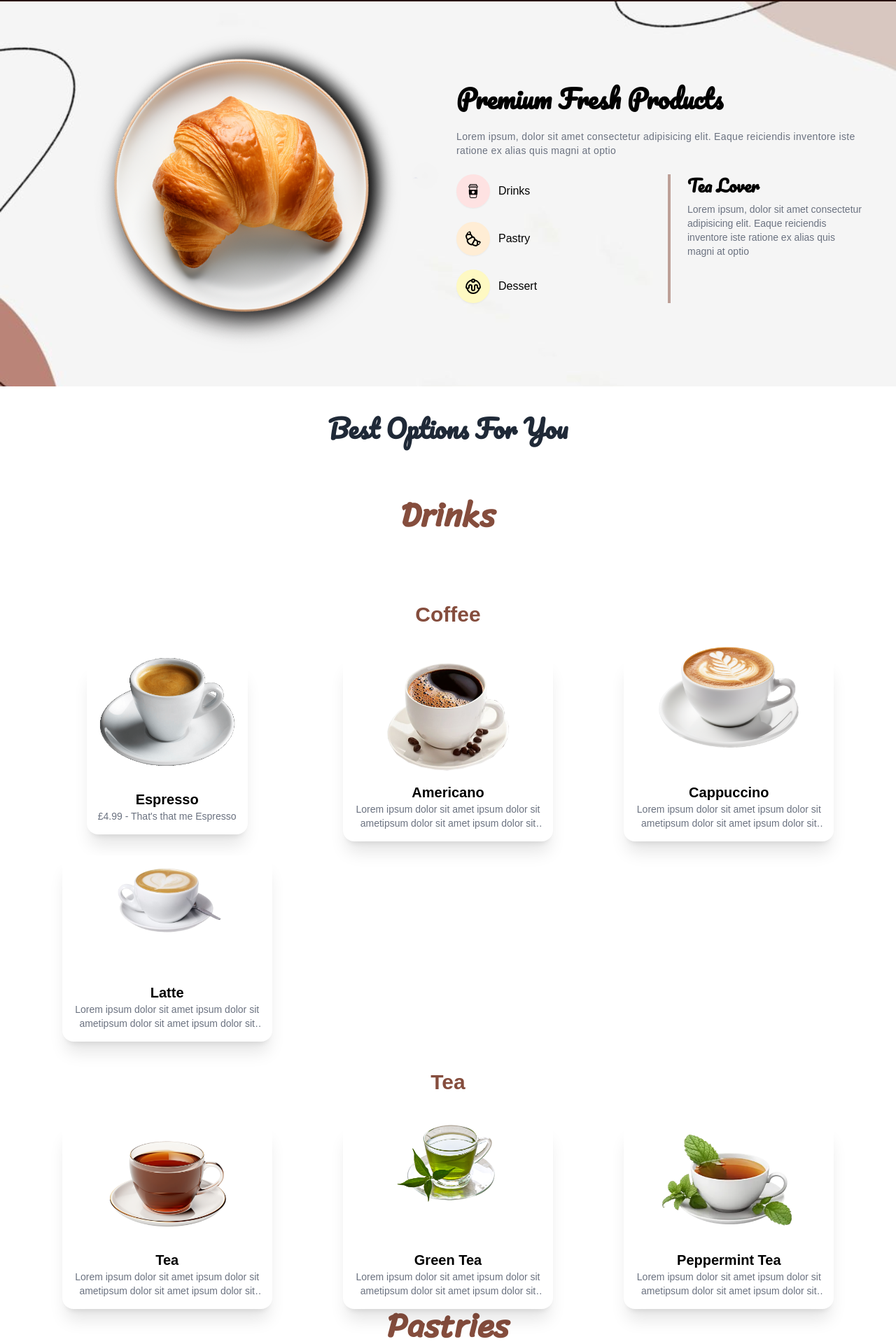
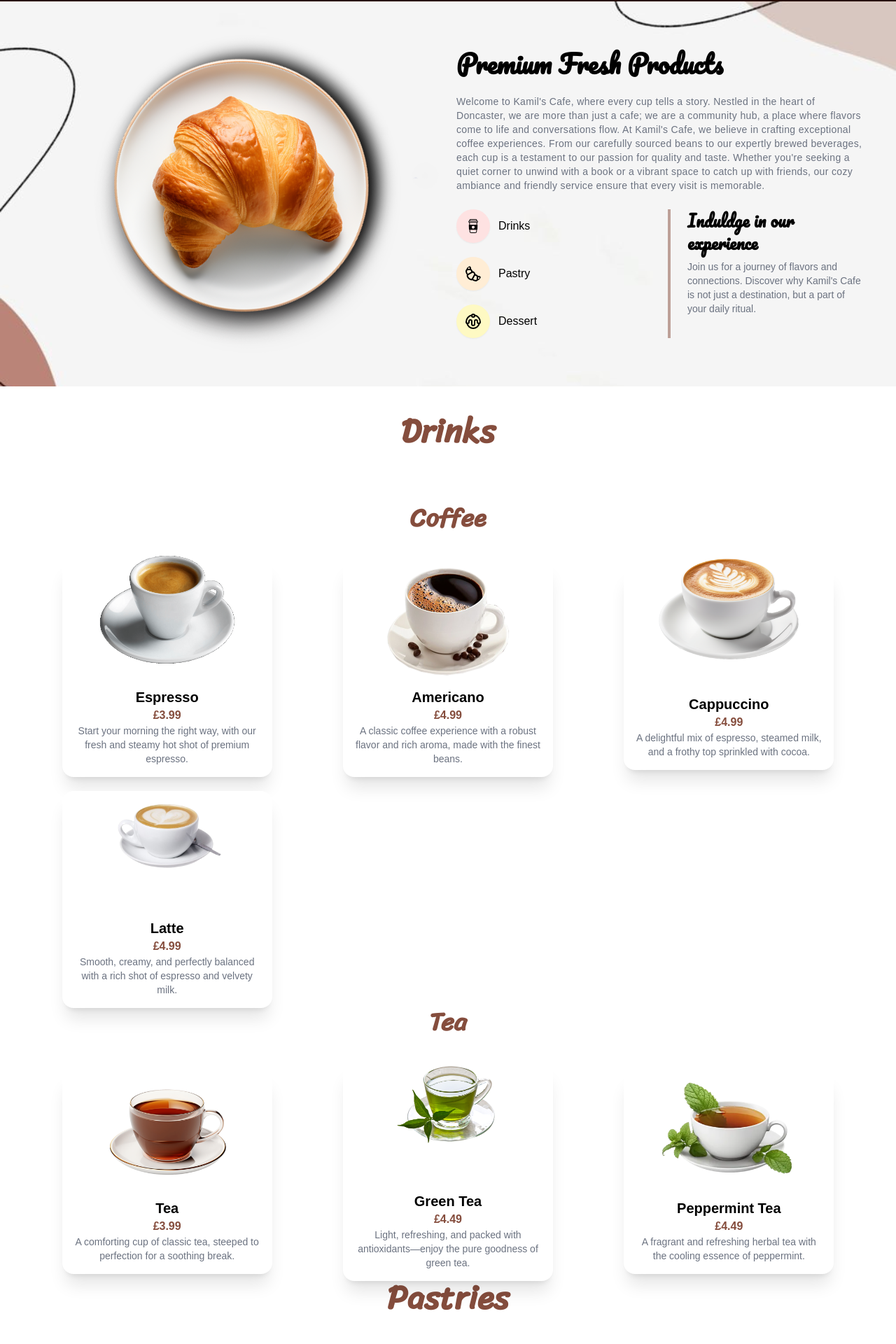
Before and after one commit to KamilSzczesiak/Cafe, a React (Vite) app: page / in a window 1280 px wide. Shown: the part 774-2694 px from the top of the page at 70% size. Built offline with nearby package versions, Linux system fonts and the light colour scheme.

Commit message:
Deployment updates

```diff
--- a/src/components/About.jsx
+++ b/src/components/About.jsx
@@ -42,9 +42,16 @@ const Banner = () => {
                   data-aos="fade-up"
                   className="text-sm text-gray-500 tracking-wide leading-5"
                 >
-                  Lorem ipsum, dolor sit amet consectetur adipisicing elit.
-                  Eaque reiciendis inventore iste ratione ex alias quis magni at
-                  optio
+                  Welcome to Kamil's Cafe, where every cup tells a story.
+                  Nestled in the heart of Doncaster, we are more than just a
+                  cafe; we are a community hub, a place where flavors come to
+                  life and conversations flow. At Kamil's Cafe, we believe in
+                  crafting exceptional coffee experiences. From our carefully
+                  sourced beans to our expertly brewed beverages, each cup is a
+                  testament to our passion for quality and taste. Whether you're
+                  seeking a quiet corner to unwind with a book or a vibrant
+                  space to catch up with friends, our cozy ambiance and friendly
+                  service ensure that every visit is memorable.
                 </p>
 
                 <div className="grid grid-cols-2 gap-6">
@@ -75,12 +82,12 @@ const Banner = () => {
                     className="border-l-4 border-primary/50 pl-6 space-y-2"
                   >
                     <h1 className="text-2xl font-semibold font-cursive ">
-                      Tea Lover
+                      Induldge in our experience
                     </h1>
                     <p className="text-sm text-gray-500">
-                    Lorem ipsum, dolor sit amet consectetur adipisicing elit.
-                    Eaque reiciendis inventore iste ratione ex alias quis magni at
-                    optio
+                      Join us for a journey of flavors and connections. Discover
+                      why Kamil's Cafe is not just a destination, but a part of
+                      your daily ritual.
                     </p>
                   </div>
                 </div>
--- a/src/components/Contact.jsx
+++ b/src/components/Contact.jsx
@@ -38,15 +38,16 @@ const Contact = () => {
             >
               Kamil's Cafe
             </a>
-            <p className="pt-4">
-              Crafted Coffee, Cozy Vibes, Unforgettable Moments – Your Perfect
-              Espresso Escape
+            <p className="pt-4"><i>
+              "Brewing Community, Connection, and Comfort, One Perfectly Crafted
+              Cup at a Time, Where Every Sip Tells a Story and Every Visit Feels
+              Like Home."</i>
             </p>
           </div>
 
           {/* Footer links */}
           <div className="col-span-2 grid grid-cols-2 sm:grid-cols-3 md:pl-10">
-          <div className="py-8 px-4"></div>
+            <div className="py-8 px-4"></div>
             <div className="py-8 px-4">
               <h1 className="text-xl font-semibold sm:text-left mb-3">
                 Quick Links
--- a/src/components/Hero.jsx
+++ b/src/components/Hero.jsx
@@ -27,12 +27,12 @@ const Hero = () => {
               <div data-aos="fade-up" data-aos-delay="400">
               <button
                 onClick={() => {
-                  const section = document.querySelector("#coffee");
+                  const section = document.querySelector("#drinks");
                   section?.scrollIntoView({ behavior: "smooth" });
                 }}
                   className="bg-gradient-to-r from-primary to-secondary border-2 border-primary hover:scale-105 duration-200 text-white py-2 px-4 rounded-full"
               >
-                I'm Hungry!
+                Explore The Menu!
               </button>
               </div>
             </div>
--- a/src/components/Menu.jsx
+++ b/src/components/Menu.jsx
@@ -23,79 +23,87 @@ const DrinksData = [
     img: Espresso,
     name: "Espresso",
     description:
-      "£4.99 - That's that me Espresso",
+      "£3.99 | Start your morning the right way, with our fresh and steamy hot shot of premium espresso.",
     aosDelay: "100",
+    type: "coffee",
   },
   {
     id: 2,
     img: Americano,
     name: "Americano",
     description:
-      "Lorem ipsum dolor sit amet ipsum dolor sit ametipsum dolor sit amet ipsum dolor sit amet",
+      "£4.99 | A classic coffee experience with a robust flavor and rich aroma, made with the finest beans.",
     aosDelay: "300",
+    type: "coffee",
   },
   {
     id: 3,
     img: Cappuccino,
     name: "Cappuccino",
     description:
-      "Lorem ipsum dolor sit amet ipsum dolor sit ametipsum dolor sit amet ipsum dolor sit amet",
+      "£4.99 | A delightful mix of espresso, steamed milk, and a frothy top sprinkled with cocoa.",
     aosDelay: "500",
+    type: "coffee",
   },
   {
     id: 4,
     img: Latte,
     name: "Latte",
     description:
-      "Lorem ipsum dolor sit amet ipsum dolor sit ametipsum dolor sit amet ipsum dolor sit amet",
+      "£4.99 | Smooth, creamy, and perfectly balanced with a rich shot of espresso and velvety milk.",
     aosDelay: "500",
+    type: "coffee",
   },
   {
-    id: "gap-1", // Placeholder ID
-    img: null, // No image for gap
-    name: "", // Empty name
-    description: "", // Empty description
-    aosDelay: "0", // No animation
+    id: "gap-1",
+    img: null,
+    name: "",
+    description: "",
+    aosDelay: "0",
   },
   {
-    id: "gap-2", // Placeholder ID
-    img: null, // No image for gap
-    name: "", // Empty name
-    description: "", // Empty description
-    aosDelay: "0", // No animation
+    id: "gap-2",
+    img: null,
+    name: "",
+    description: "",
+    aosDelay: "0",
   },
   {
     id: 5,
     img: Tea,
     name: "Tea",
     description:
-      "Lorem ipsum dolor sit amet ipsum dolor sit ametipsum dolor sit amet ipsum dolor sit amet",
+      "£3.99 | A comforting cup of classic tea, steeped to perfection for a soothing break.",
     aosDelay: "500",
+    type: "tea",
   },
   {
     id: 6,
     img: GreenTea,
     name: "Green Tea",
     description:
-      "Lorem ipsum dolor sit amet ipsum dolor sit ametipsum dolor sit amet ipsum dolor sit amet",
+      "£4.49 | Light, refreshing, and packed with antioxidants—enjoy the pure goodness of green tea.",
     aosDelay: "500",
+    type: "tea",
   },
   {
     id: 7,
     img: PeppermintTea,
     name: "Peppermint Tea",
     description:
-      "Lorem ipsum dolor sit amet ipsum dolor sit ametipsum dolor sit amet ipsum dolor sit amet",
+      "£4.49 | A fragrant and refreshing herbal tea with the cooling essence of peppermint.",
     aosDelay: "500",
+    type: "tea",
   },
 ];
+
 const PastriesData = [
   {
     id: 1,
     img: Croissant,
     name: "Croissant",
     description:
-      "£2.50 Fresh and Crispy",
+      "£2.49 | Buttery, flaky, and freshly baked—a perfect start to your day.",
     aosDelay: "100",
   },
   {
@@ -103,7 +111,7 @@ const PastriesData = [
     img: CinnamonRoll,
     name: "Cinnamon Roll",
     description:
-      "Lorem ipsum dolor sit amet ipsum dolor sit ametipsum dolor sit amet ipsum dolor sit amet",
+      "£2.99 | Swirls of cinnamon and a sweet glaze make this roll irresistible.",
     aosDelay: "300",
   },
   {
@@ -111,7 +119,7 @@ const PastriesData = [
     img: Donut,
     name: "Donut",
     description:
-      "Lorem ipsum dolor sit amet ipsum dolor sit ametipsum dolor sit amet ipsum dolor sit amet",
+      "£2.99 | A soft, sweet treat with a golden glaze or a sprinkle of your choice.",
     aosDelay: "500",
   },
   {
@@ -119,7 +127,7 @@ const PastriesData = [
     img: LemonSlice,
     name: "Lemon Slice",
     description:
-      "Lorem ipsum dolor sit amet ipsum dolor sit ametipsum dolor sit amet ipsum dolor sit amet",
+      "£3.49 | Tangy and sweet, with a zesty lemon flavor in every bite.",
     aosDelay: "500",
   },
   {
@@ -127,7 +135,7 @@ const PastriesData = [
     img: PainAuChocolat,
     name: "Pain Au Chocolat",
     description:
-      "Lorem ipsum dolor sit amet ipsum dolor sit ametipsum dolor sit amet ipsum dolor sit amet",
+      "£2.99 | A flaky pastry filled with rich, melted chocolate—pure indulgence.",
     aosDelay: "500",
   },
 ];
@@ -138,7 +146,7 @@ const DessertData = [
     img: Cheesecake,
     name: "Cheesecake",
     description:
-      "£2.50 Fresh and Crispy",
+      "£3.49 | Creamy, rich, and perfectly sweet with a buttery biscuit base.",
     aosDelay: "100",
   },
   {
@@ -146,44 +154,38 @@ const DessertData = [
     img: Brownies,
     name: "Brownies",
     description:
-      "£2.50 Fresh and Crispy",
+      "£2.99 | Fudgy and decadent with a deep chocolate flavor—an all-time favorite.",
     aosDelay: "100",
   },
 ];
+
+const formatDescription = (description) => {
+  const [price, ...rest] = description.split(" | ");
+  return { price, details: rest.join(" | ") };
+};
+
 const Services = () => {
   return (
     <>
       <span id="services"></span>
       <div className="py-10">
         <div className="container">
-          {/* Heading section  */}
+          {/* Drinks Section */}
           <div id="drinks" className="text-center mb-20">
-            <h1 className="text-4xl font-bold font-cursive text-gray-800">
-              Best Options For You
-            </h1>
-          </div>
-          <div className="text-center mb-20">
             <h1 className="text-5xl font-bold font-cursive2 text-primary">
               Drinks
             </h1>
           </div>
-          {/* Services Card section  */}
+          {/* Coffee Section */}
+          <div className="text-center mb-10">
+            <h2 className="text-4xl font-semibold font-cursive2 text-primary">
+              Coffee
+            </h2>
+          </div>
           <div className="grid grid-cols-1 sm:grid-cols-2 md:grid-cols-3 gap-14 md:gap-5 place-items-center">
-  {/* Coffee Title */}
-  <div className="w-full text-center my-5 md:col-span-3">
-    <h2 className="text-3xl font-bold text-primary">Coffee</h2>
-  </div>
-
-  {/* Drinks Cards */}
-  {DrinksData.map((service) => (
-    <>
-      {service.id === 5 && (
-        // Add the "Tea" title before rendering the Green Tea item
-        <div key="tea-title" className="w-full text-center my-5 md:col-span-3">
-          <h2 className="text-3xl font-bold text-primary">Tea</h2>
-        </div>
-      )}
-      {service.img ? (
+            {DrinksData.filter((service) => service.type === "coffee").map(
+              (service) =>
+                service.img && (
                   <div
                     key={service.id}
                     data-aos="fade-up"
@@ -194,23 +196,78 @@ const Services = () => {
                       <img
                         src={service.img}
                         alt={service.name}
-              className="max-w-[200px] block mx-auto transform -translate-y-14
-                  group-hover:scale-105 group-hover:rotate-6 duration-300 mt-11"
+                        className="max-w-[200px] block mx-auto transform -translate-y-14 group-hover:scale-105 group-hover:rotate-6 duration-300 mt-11"
                       />
                     </div>
                     <div className="p-4 text-center">
                       <h1 className="text-xl font-bold">{service.name}</h1>
-            <p className="text-gray-500 group-hover:text-white duration-high text-sm line-clamp-2">
-              {service.description}
+                      {(() => {
+                        const { price, details } = formatDescription(
+                          service.description
+                        );
+                        return (
+                          <>
+                            <p className="text-primary font-bold text-md price">
+                              {price}
                             </p>
+                            <p className="text-gray-500 group-hover:text-white duration-high text-sm">
+                              {details}
+                            </p>
+                          </>
+                        );
+                      })()}
                     </div>
                   </div>
-      ) : (
-        <div key={service.id} className="invisible"></div>
+                )
             )}
+          </div>
+          {/* Tea Section */}
+          <div className="text-center mb-10">
+            <h2 className="text-4xl font-semibold font-cursive2 text-primary">
+              Tea
+            </h2>
+          </div>
+          <div className="grid grid-cols-1 sm:grid-cols-2 md:grid-cols-3 gap-14 md:gap-5 place-items-center">
+            {DrinksData.filter((service) => service.type === "tea").map(
+              (service) =>
+                service.img && (
+                  <div
+                    key={service.id}
+                    data-aos="fade-up"
+                    data-aos-delay={service.aosDelay}
+                    className="rounded-2xl bg-white hover:bg-primary hover:text-white relative shadow-xl duration-high group max-w-[300px]"
+                  >
+                    <div className="h-[122px]">
+                      <img
+                        src={service.img}
+                        alt={service.name}
+                        className="max-w-[200px] block mx-auto transform -translate-y-14 group-hover:scale-105 group-hover:rotate-6 duration-300 mt-11"
+                      />
+                    </div>
+                    <div className="p-4 text-center">
+                      <h1 className="text-xl font-bold">{service.name}</h1>
+                      {(() => {
+                        const { price, details } = formatDescription(
+                          service.description
+                        );
+                        return (
+                          <>
+                            <p className="text-primary font-bold text-md price">
+                              {price}
+                            </p>
+                            <p className="text-gray-500 group-hover:text-white duration-high text-sm">
+                              {details}
+                            </p>
                           </>
-  ))}
+                        );
+                      })()}
                     </div>
+                  </div>
+                )
+            )}
+          </div>
+
+          {/* Pastries Section */}
           <div id="pastries" className="text-center mb-20">
             <h1 className="text-5xl font-bold font-cursive2 text-primary">
               Pastries
@@ -219,6 +276,7 @@ const Services = () => {
           <div className="grid grid-cols-1 sm:grid-cols-2 md:grid-cols-3 gap-14 md:gap-5 place-items-center">
             {PastriesData.map((service) => (
               <div
+                key={service.id}
                 data-aos="fade-up"
                 data-aos-delay={service.aosDelay}
                 className="rounded-2xl bg-white hover:bg-primary hover:text-white relative shadow-xl duration-high group max-w-[300px]"
@@ -226,21 +284,32 @@ const Services = () => {
                 <div className="h-[122px]">
                   <img
                     src={service.img}
-                    alt=""
-                    className="max-w-[200px] block mx-auto transform -translate-y-14
-                  group-hover:scale-105 group-hover:rotate-6 duration-300 mt-11"
+                    alt={service.name}
+                    className="max-w-[200px] block mx-auto transform -translate-y-14 group-hover:scale-105 group-hover:rotate-6 duration-300 mt-11"
                   />
                 </div>
                 <div className="p-4 text-center">
-                  <div className="w-full "></div>
                   <h1 className="text-xl font-bold">{service.name}</h1>
-                  <p className="text-gray-500 group-hover:text-white duration-high text-sm line-clamp-2">
-                    {service.description}
+                  {(() => {
+                    const { price, details } = formatDescription(
+                      service.description
+                    );
+                    return (
+                      <>
+                        <p className="text-primary font-bold text-md price">
+                          {price}
                         </p>
+                        <p className="text-gray-500 group-hover:text-white duration-high text-sm">
+                          {details}
+                        </p>
+                      </>
+                    );
+                  })()}
                 </div>
               </div>
             ))}
           </div>
+          {/* Dessert Section */}
           <div id="dessert" className="text-center mb-20">
             <h1 className="text-5xl font-bold font-cursive2 text-primary">
               Dessert
@@ -249,6 +318,7 @@ const Services = () => {
           <div className="grid grid-cols-1 sm:grid-cols-2 md:grid-cols-3 gap-14 md:gap-5 place-items-center">
             {DessertData.map((service) => (
               <div
+                key={service.id}
                 data-aos="fade-up"
                 data-aos-delay={service.aosDelay}
                 className="rounded-2xl bg-white hover:bg-primary hover:text-white relative shadow-xl duration-high group max-w-[300px]"
@@ -256,17 +326,27 @@ const Services = () => {
                 <div className="h-[122px]">
                   <img
                     src={service.img}
-                    alt=""
-                    className="max-w-[200px] block mx-auto transform -translate-y-14
-                  group-hover:scale-105 group-hover:rotate-6 duration-300 mt-11"
+                    alt={service.name}
+                    className="max-w-[200px] block mx-auto transform -translate-y-14 group-hover:scale-105 group-hover:rotate-6 duration-300 mt-11"
                   />
                 </div>
                 <div className="p-4 text-center">
-                  <div className="w-full "></div>
                   <h1 className="text-xl font-bold">{service.name}</h1>
-                  <p className="text-gray-500 group-hover:text-white duration-high text-sm line-clamp-2">
-                    {service.description}
+                  {(() => {
+                    const { price, details } = formatDescription(
+                      service.description
+                    );
+                    return (
+                      <>
+                        <p className="text-primary font-bold text-md price">
+                          {price}
                         </p>
+                        <p className="text-gray-500 group-hover:text-white duration-high text-sm">
+                          {details}
+                        </p>
+                      </>
+                    );
+                  })()}
                 </div>
               </div>
             ))}
--- a/src/components/Navbar.jsx
+++ b/src/components/Navbar.jsx
@@ -1,4 +1,4 @@
-import React, { useState } from "react";
+import React, { useState, useEffect } from "react";
 import Logo from "../assets/website/coffee_logo.png";
 import { TiThMenuOutline } from "react-icons/ti";
 
@@ -32,8 +32,20 @@ const Menu = [
 const Navbar = () => {
   const [isDropdownOpen, setDropdownOpen] = useState(false);
 
+  useEffect(() => {
+    const handleScroll = () => {
+      if (isDropdownOpen) {
+        setDropdownOpen(false);
+      }
+    };
+
+    window.addEventListener("scroll", handleScroll);
+    return () => {
+      window.removeEventListener("scroll", handleScroll);
+    };
+  }, [isDropdownOpen]);
+
   return (
-    <>
     <div className="bg-gradient-to-r from-secondary to-secondary/90 shadow-md bg-gray-900 text-white z-auto">
       <div className="container py-2">
         <div className="flex justify-between items-center">
@@ -101,7 +113,6 @@ const Navbar = () => {
         </div>
       </div>
     </div>
-    </>
   );
 };
 
```
Lines whose indentation alone changed are shown as unchanged.
